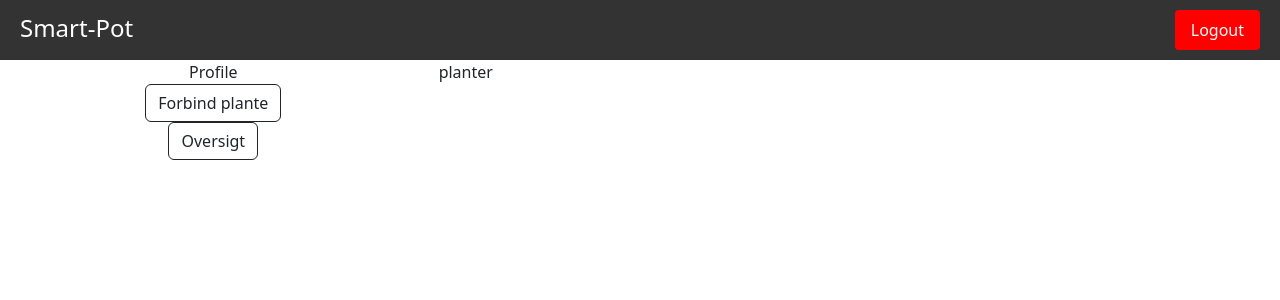
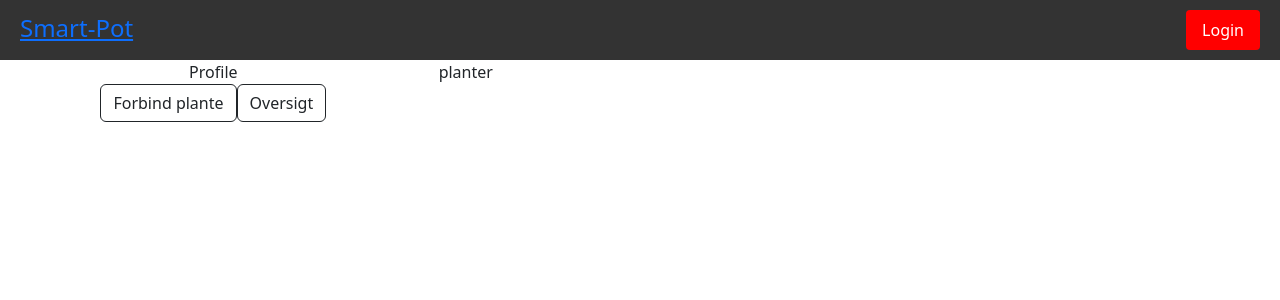
Before and after one commit to Zenbax/smart-pot, a React (Create React App) app in the folder Frontend/: page / in a window 1280 px wide. Shown: the top 300 px of the page. Built offline with nearby package versions, Linux system fonts and the light colour scheme.

Commit message:
Navbar
Thomas, Simon og Maja
Navbar css og routing fra navbar

+ mere routing

```diff
--- a/Frontend/public/index.html
+++ b/Frontend/public/index.html
@@ -3,7 +3,7 @@
 <head>
   <meta charset="UTF-8">
   <meta name="viewport" content="width=device-width, initial-scale=1.0">
-  <title>Document</title>
+  <title>Smart-pot</title>
 </head>
 <body>
   <div id="root"></div>
--- a/Frontend/src/API/API_config.js
+++ b/Frontend/src/API/API_config.js
@@ -30,6 +30,8 @@ export async function createUser (username, password){ //TODO: eventuelt parse t
 
 }
 
+
+
 export async function loginUser(username, password) {
     const userInfoDTO ={
         Username: username,
--- a/Frontend/src/App.js
+++ b/Frontend/src/App.js
@@ -4,7 +4,9 @@ import Home from './Pages/Home';
 import Login from './Pages/Login';
 import Register from './Pages/Register';
 import Connect from './Pages/Connect';
-import Navbar from "./Components/NavBar";
+import Overview from './Pages/Overview';
+import Navbar from './Components/NavBar';
+import './Styling/Navbar.css';
 
 
 
@@ -16,8 +18,9 @@ function App (){
         <Routes>
             <Route path="/" element={<Home />} />
             <Route path="/login" element={<Login />} />
-            <Route path="/register" element={<Register/>}/>
-            <Route path="/connect" element={<connect/>}/>
+            <Route path="/register" element={<Register />} />
+            <Route path="/connect" component={<Connect />} />
+            <Route path="/overview" component={<Overview />} />
         </Routes>
       </BrowserRouter>
     )
--- a/Frontend/src/Components/NavBar.js
+++ b/Frontend/src/Components/NavBar.js
@@ -1,51 +1,14 @@
-/*import React from "react";
+import React from 'react';
 import 'bootstrap/dist/css/bootstrap.min.css';
-
-
-const Navbar = () =>
-{
-    const navbar = document.getElementById('navbar');
-    const toggler = navbar.querySelector('.navbar-toggler');
-    const collapse = navbar.querySelector('.collapse');
-
-    toggler.addEventListener('click', () => {
-      collapse.classList.toggle('show');
-    });
-
-
-    return(
-        <nav id="navbar" class="navbar navbar-expand-lg navbar-light bg-light">
-            <div class="container-fluid">
-                <a class="navbar-brand" href="#">Navbar</a>
-                <button class="navbar-toggler" type="button" data-bs-toggle="collapse" data-bs-target="#navbarNav" aria-controls="navbarNav" aria-expanded="false" aria-label="Toggle navigation">
-                <span class="navbar-toggler-icon"></span>
-                </button>
-                <div class="collapse navbar-collapse" id="navbarNav">
-                    <ul class="navbar-nav">
-                        <li class="nav-item">
-                            <a class="nav-link active" aria-current="page" href="#">Home</a>
-                        </li>
-                        <li class="nav-item">
-                            <a class="nav-link" href="#">Logout</a>
-                        </li>
-                    </ul>
-                </div>
-            </div>
-        </nav>
-    )
-
-}
-
-*/
-
-import React from 'react';
+import {Link, Route  } from 'react-router-dom';
+import '../Styling/Navbar.css';
 
 const Navbar=()=> {
 
    return (
-      <nav style={{ backgroundColor: '#333', color: 'white', padding: '10px 20px', display: 'flex', justifyContent: 'space-between' }}>
-        <div style={{ fontSize: '1.5em' }}>Smart-Pot</div>
-        <button style={{ backgroundColor: 'red', color: 'white', border: 'none', padding: '8px 16px', cursor: 'pointer', borderRadius: '4px' }}>Logout</button>
+      <nav className="nav-container">
+        <Link to="/"><div className="logo">Smart-Pot</div></Link>
+        <Link to="/login"><button type="button" class="login-button"> Login</button></Link>
       </nav>
     );
 
--- a/Frontend/src/Pages/Home.js
+++ b/Frontend/src/Pages/Home.js
@@ -1,6 +1,5 @@
 import React from "react";
 import 'bootstrap/dist/css/bootstrap.min.css';
-import Navbar from "../Components/NavBar";
 import {Link, Route  } from 'react-router-dom';
 //import HelpContent from '../Components/HelpPopUpContent.js';
 
@@ -18,12 +17,15 @@ const Home = () =>
             <div class="row">
                 <div class="col-4 text-center">
                     <div>Profile</div>
+
                     <Link to="/connect">
-                        <button type="button" className="btn btn-outline-dark">Forbind plante</button>
+                        <button type="button" class="btn btn-outline-dark">Forbind plante</button>
                     </Link>
-                    <div><button type="button" class="btn btn-outline-dark">Oversigt</button></div>
 
 
+                    <Link to="/overview">
+                    <button type="button" class="btn btn-outline-dark">Oversigt</button>
+                    </Link>
 
 
                 </div>
--- /dev/null
+++ b/Frontend/src/Styling/Navbar.css
@@ -0,0 +1,20 @@
+.nav-container{
+    background-color: #333;
+    color: white;
+    padding: 10px 20px;
+    display: flex;
+    justify-content: space-between;
+}
+
+.logo{
+    font-size: 1.5em;
+}
+
+.login-button{
+ background-color: red;
+ color: white;
+ border: none;
+ padding: 8px 16px;
+ cursor: pointer;
+ border-radius: 4px;
+}
```
